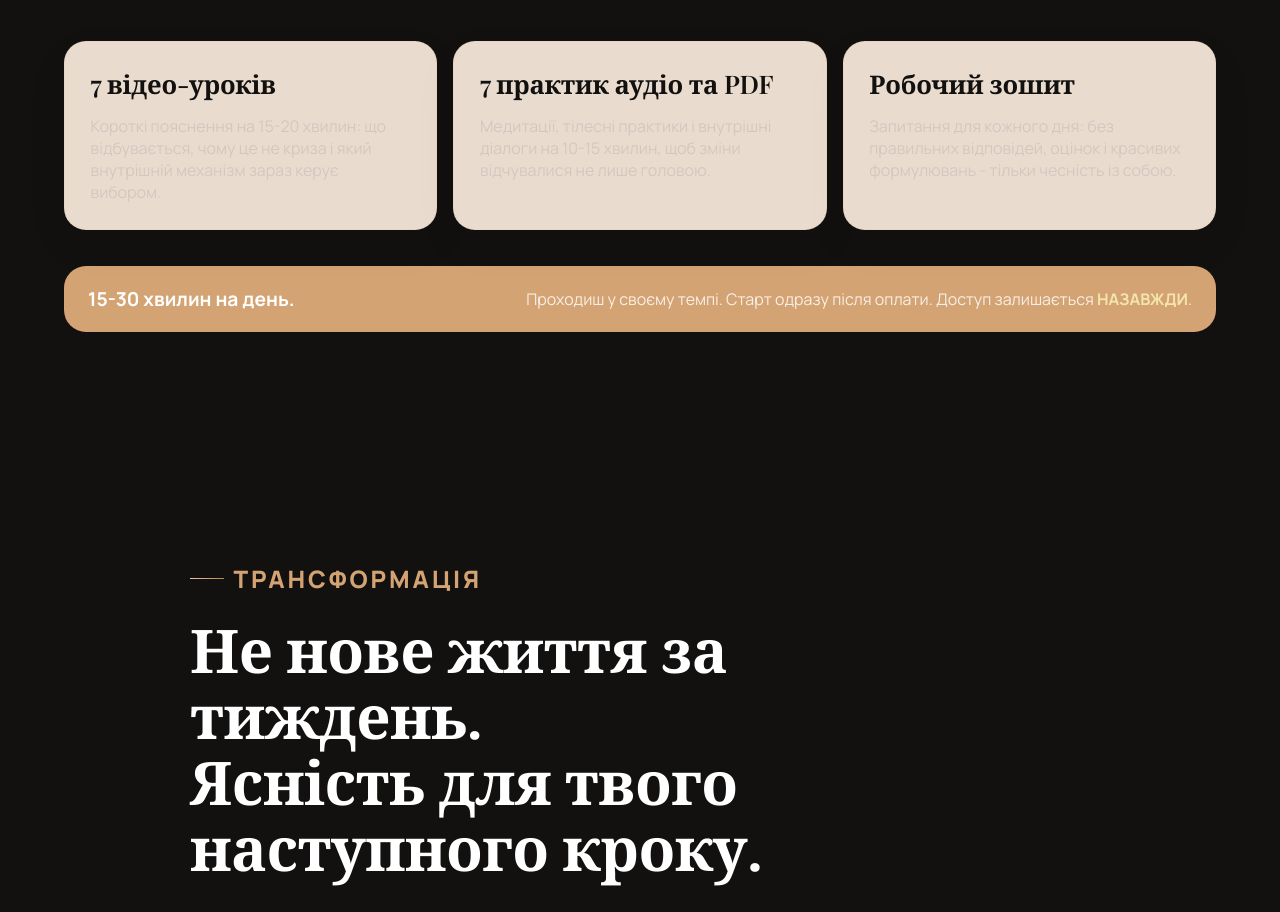
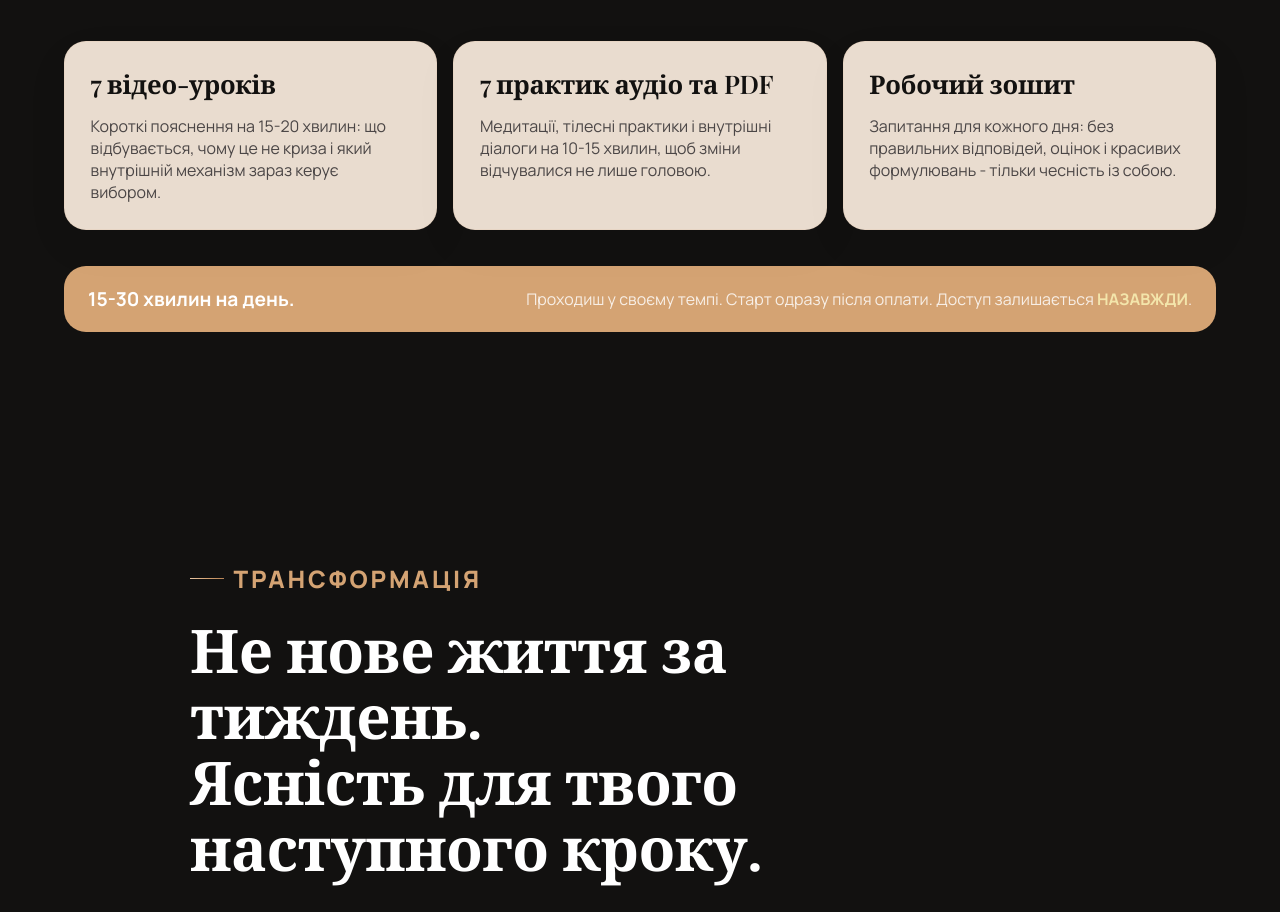
Before and after one commit to AlexNumo/antonina.pashko, a React (Vite) app: page / in a window 1280 px wide. Shown: the part 4440-5352 px from the top of the page. Built offline with nearby package versions, Linux system fonts and the light colour scheme; a web font is replaced by a local one.

Commit message:
change style in Includes

```diff
--- a/src/components/Includes/Includes.module.css
+++ b/src/components/Includes/Includes.module.css
@@ -43,7 +43,7 @@
 
 .card p {
   margin-top: 1rem;
-  color: var(--muted);
+  color: var(--ink);
 }
 
 .note {
```
